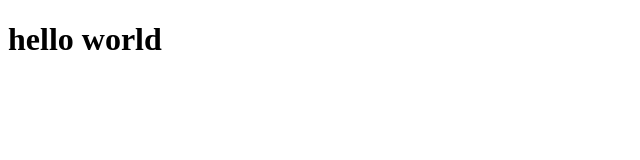
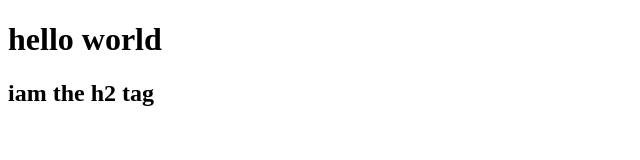
Before and after one commit to Saiganeshvarma/demorepo1111, a plain HTML site: page index.html in a window 1280 px wide. Shown: the whole page, without its empty margins (0-640 px from the left). Drawn offline with Linux system fonts and the light colour scheme.

Commit message:
added the h2 tag

```diff
--- a/index.html
+++ b/index.html
@@ -7,6 +7,7 @@
 </head>
 <body>
     <h1>hello world</h1>
+    <h2>iam the h2 tag</h2>
 
 </body>
 </html>
```
